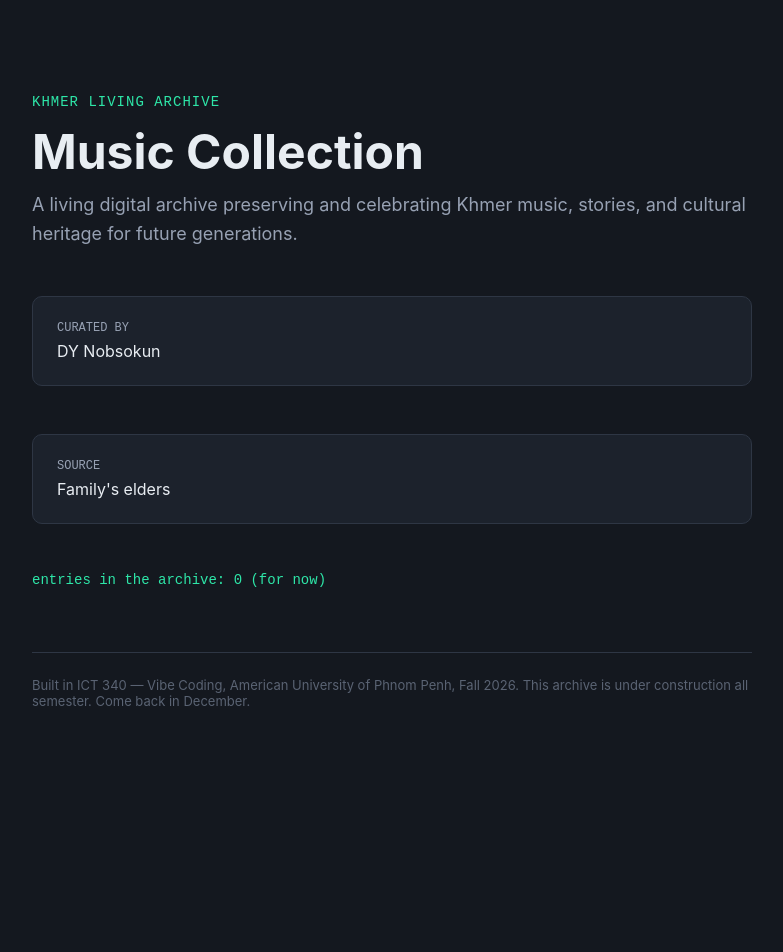
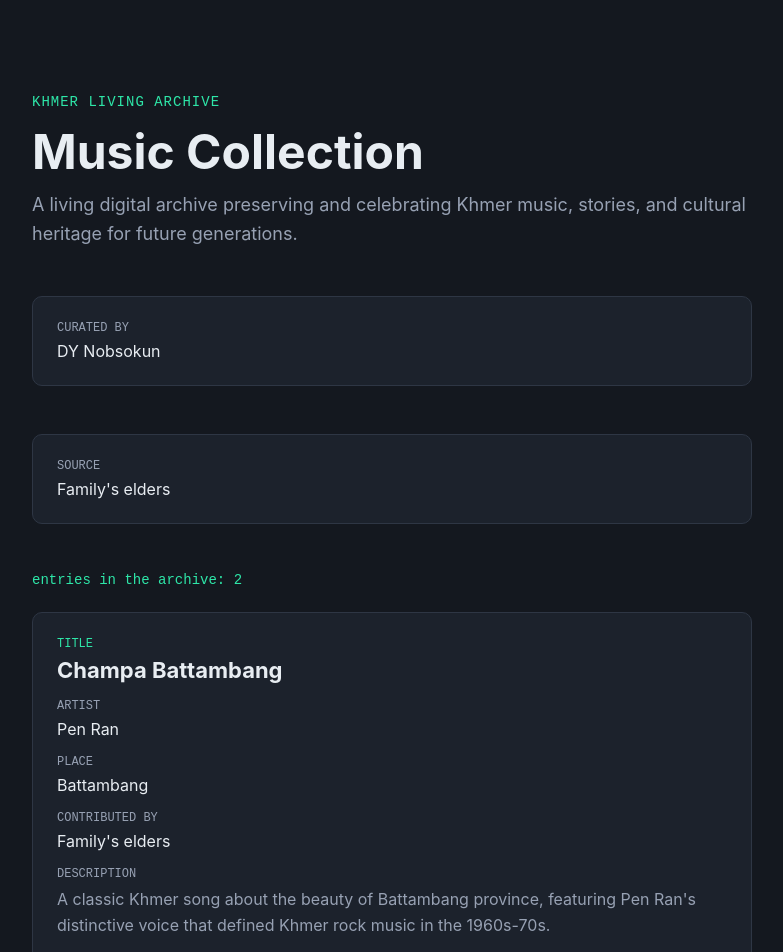
Before and after one commit to dy-nobsokun1/khmer-music-collection, a Next.js app: page / in a window 1280 px wide. Shown: the top 952 px of the page, without its empty margins (248-1031 px from the left). Before the commit the page ends 800 px from the top, so only its background shows below. Built offline with nearby package versions, Linux system fonts and the light colour scheme.

Commit message:
new card

```diff
--- a/app/page.js
+++ b/app/page.js
@@ -1,4 +1,5 @@
 import collection from "../collection.config.js";
+import EntryCard from "../components/EntryCard";
 
 const styles = {
   wrap: {
@@ -57,6 +58,23 @@ const styles = {
 };
 
 export default function Home() {
+  const entries = [
+    {
+      title: "Champa Battambang",
+      artist: "Pen Ran",
+      description: "A classic Khmer song about the beauty of Battambang province, featuring Pen Ran's distinctive voice that defined Khmer rock music in the 1960s-70s.",
+      contributor: "Family's elders",
+      place: "Battambang"
+    },
+    {
+      title: "Made in Cambodia",
+      artist: "Skee",
+      description: "A modern Khmer hip-hop track that celebrates Cambodian identity and pride, blending traditional elements with contemporary beats.",
+      contributor: "Local musicians",
+      place: "Phnom Penh"
+    }
+  ];
+
   return (
     <main style={styles.wrap}>
       <p style={styles.kicker}>KHMER LIVING ARCHIVE</p>
@@ -72,7 +90,11 @@ export default function Home() {
         <p style={styles.cardValue}>{collection.source}</p>
       </div>
 
-      <p style={styles.count}>entries in the archive: 0 (for now)</p>
+      <p style={styles.count}>entries in the archive: {entries.length}</p>
+
+      {entries.map((entry, index) => (
+        <EntryCard key={index} entry={entry} />
+      ))}
 
       <footer style={styles.footer}>
         Built in ICT 340 — Vibe Coding, American University of Phnom Penh, Fall
--- /dev/null
+++ b/components/EntryCard.js
@@ -0,0 +1,42 @@
+const EntryCard = ({ entry }) => {
+  const cardStyle = {
+    marginTop: 24,
+    padding: 24,
+    backgroundColor: '#1C222C',
+    border: '1px solid #2E3644',
+    borderRadius: 10,
+  };
+
+  const labelStyle = {
+    fontFamily: "'Courier New', monospace",
+    fontSize: 12,
+    color: '#97A1B3',
+    margin: '8px 0 0',
+  };
+
+  const valueStyle = {
+    fontSize: 16,
+    margin: '6px 0 0',
+  };
+
+  return (
+    <div style={cardStyle}>
+      <p style={{ ...labelStyle, margin: 0, color: '#2EE6A8' }}>TITLE</p>
+      <h3 style={{ fontSize: 22, margin: '6px 0 0', fontWeight: 700 }}>{entry.title}</h3>
+
+      <p style={{ ...labelStyle, marginTop: 16 }}>ARTIST</p>
+      <p style={valueStyle}>{entry.artist}</p>
+
+      <p style={{ ...labelStyle, marginTop: 16 }}>PLACE</p>
+      <p style={valueStyle}>{entry.place}</p>
+
+      <p style={{ ...labelStyle, marginTop: 16 }}>CONTRIBUTED BY</p>
+      <p style={valueStyle}>{entry.contributor}</p>
+
+      <p style={{ ...labelStyle, marginTop: 16 }}>DESCRIPTION</p>
+      <p style={{ ...valueStyle, color: '#97A1B3', lineHeight: 1.6 }}>{entry.description}</p>
+    </div>
+  );
+};
+
+export default EntryCard;
```
